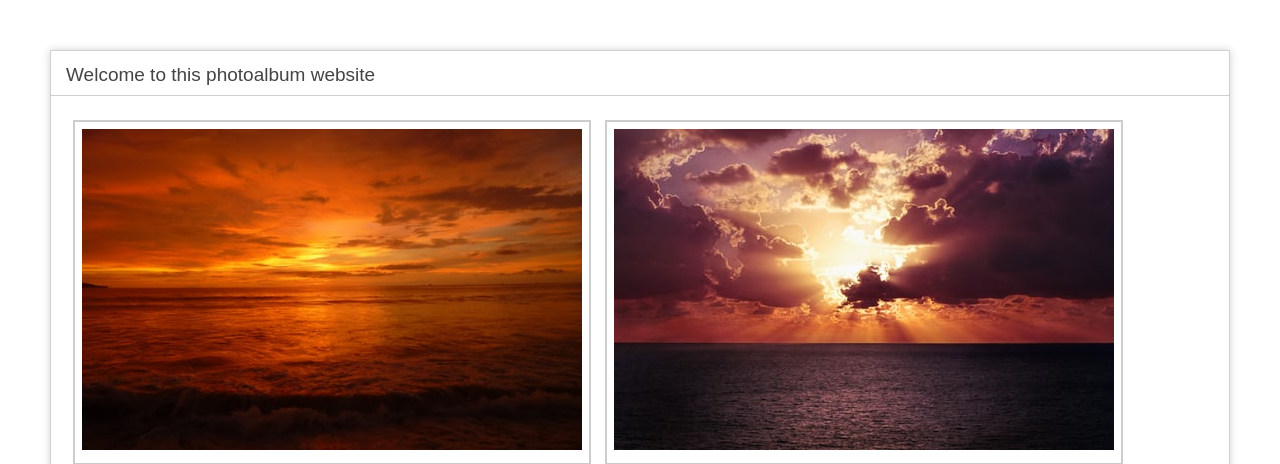
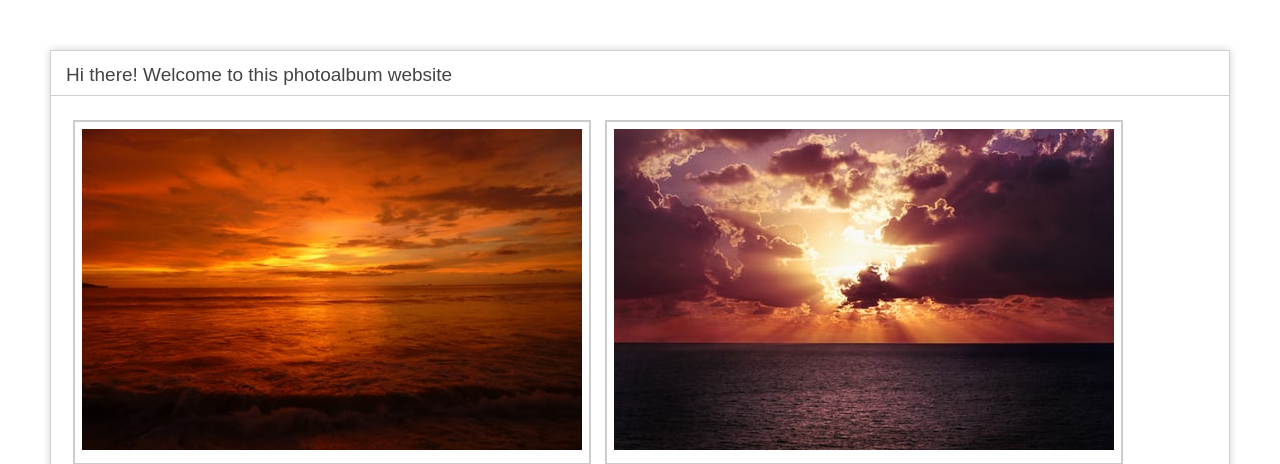
Before and after one commit to Damian2512/ciphoto, a CodeIgniter app: page /database/ in a window 1280 px wide. Shown: the top 464 px of the page. Run offline with CodeIgniter, Linux system fonts and the light colour scheme; data comes from the database, SQL or seed files in the repository.

Commit message:
text change

```diff
--- a/application/views/home_view.php
+++ b/application/views/home_view.php
@@ -97,7 +97,7 @@ defined('BASEPATH') OR exit('No direct script access allowed');
 <body>
 
 <div id="container">
-	<h1>Welcome to this photoalbum website</h1>
+	<h1>Hi there! Welcome to this photoalbum website</h1>
 
 	<div id="body">
 		<div class="gallery">
```
